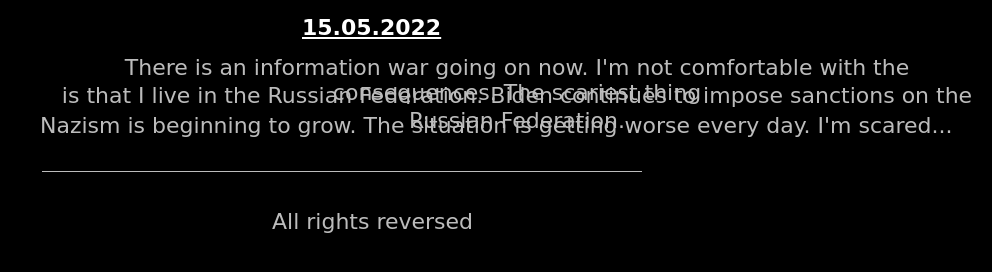
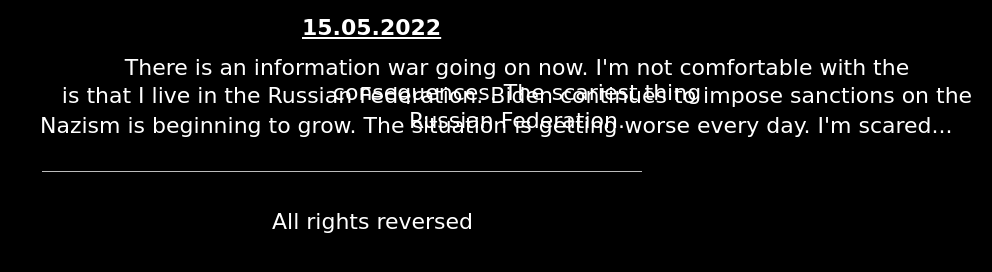
Before and after one commit to Aridamir-blog/aridamir-blog.github.io, a plain HTML site: page index.html in a window 1280 px wide. Shown: the part 132-404 px from the top of the page, without its empty margins (288-1280 px from the left). Drawn offline with Linux system fonts and the light colour scheme; a web font is replaced by a local one.

Commit message:
Fixed source

```diff
--- a/main-style.css
+++ b/main-style.css
@@ -85,14 +85,14 @@ body {
 	color: #bcbcbc;
 }
 .blog-1 {
-	color: #bcbcbc;
+	color: #fff;
 	font-size: 22px;
 	font-family: 'Zen Loop',cursive;
 	position: absolute;
 	margin-left: 10px;
 }
 .blog-2 {
-	color: #bcbcbc;
+	color: #fff;
 	font-size: 22px;
 	font-family: 'Zen Loop',cursive;
 	position: absolute;
@@ -100,7 +100,7 @@ body {
 	margin-top: 50px;
 }
 .blog-3 {
-	color: #bcbcbc;
+	color: #fff;
 	font-size: 22px;
 	font-family: 'Zen Loop',cursive;
 	position: absolute;
@@ -116,7 +116,7 @@ body {
 	margin-left: 10px;
 }
 .all-rights-reversed {
-	color: #bcbcbc;
+	color: #fff;
 	font-size: 22px;
 	font-family: 'Zen Loop',cursive;
 	position: absolute;
```
